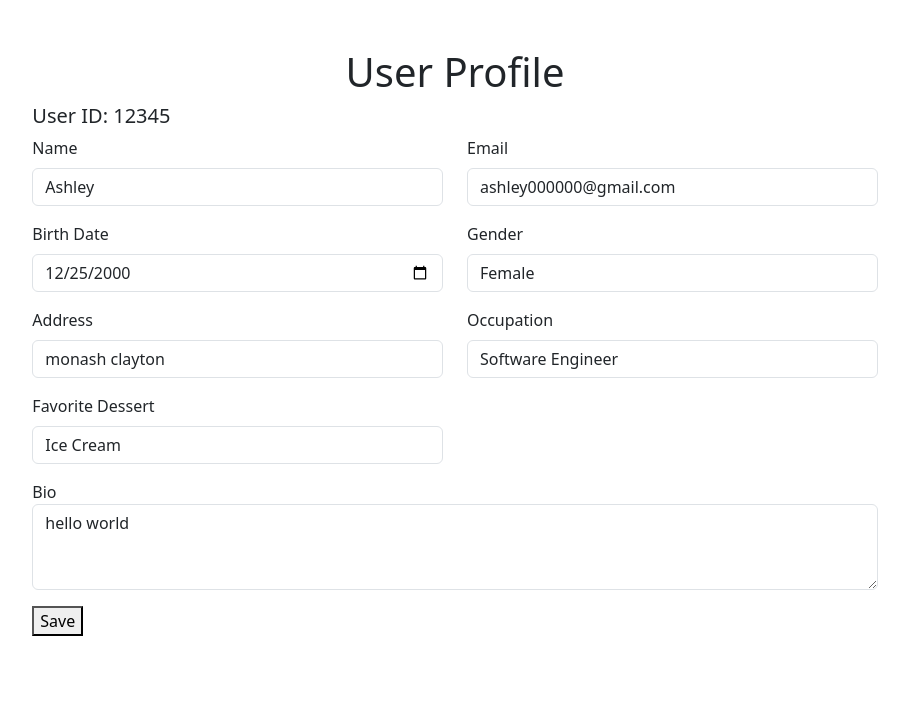
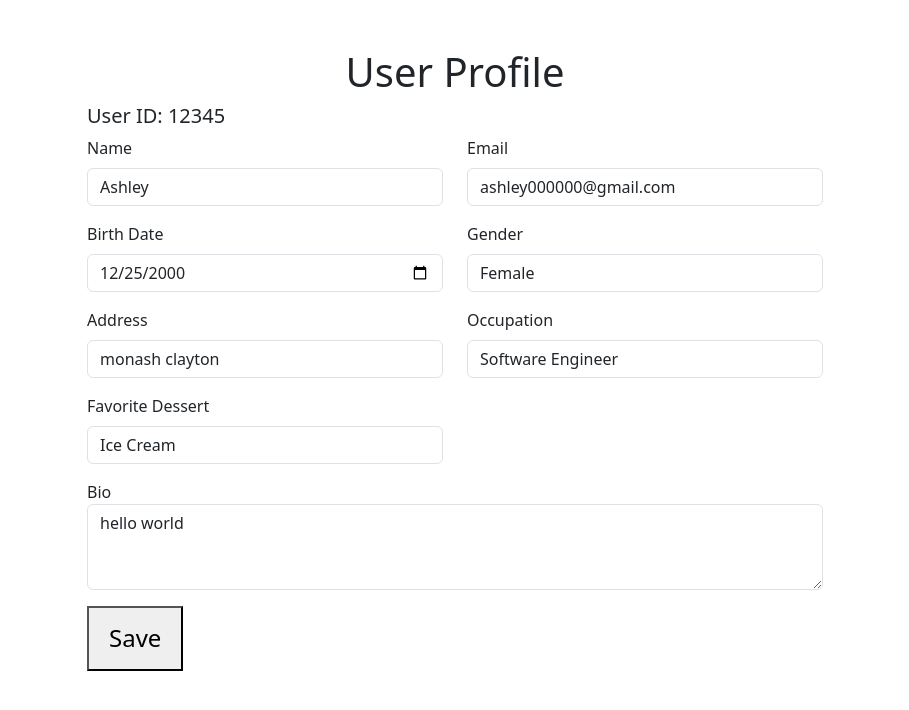
Before and after one commit to jzhu0106/Assignment5032Jianqin, a Vue app in the folder vue-project/: page / in a window 1280 px wide. Both pictures are taken after a click on the button "Edit". Shown: the top 710 px of the page, without its empty margins (185-1094 px from the left). Built offline with nearby package versions, Linux system fonts and the light colour scheme.

Commit message:
modify button

```diff
--- a/vue-project/src/components/Profile.vue
+++ b/vue-project/src/components/Profile.vue
@@ -3,7 +3,6 @@
     <div class="row">
         <div class="col-md-8 offset-md-2">
         <h1 class="text-center mb-4">User Profile</h1>
-
 
 <div class="row text-center mb-3">
   <div class="col-md-6">
@@ -66,9 +65,7 @@
   </div>
 
 
-
-
-      <div v-else class="container2 mt-5">
+      <div v-else class="container mt-5">
         <div class="row">
           <div class="col-md-8 offset-md-2">
       <h1 class="text-center">User Profile</h1>
@@ -250,6 +247,12 @@ const validateEmail = (blur) => {
 
 <style scoped>
 
+button {
+  font-size: 1.5rem;
+  padding: 1rem 1.25rem;
+  line-height: 1.2;
+}
+
 
 
 /* h1 {
```
